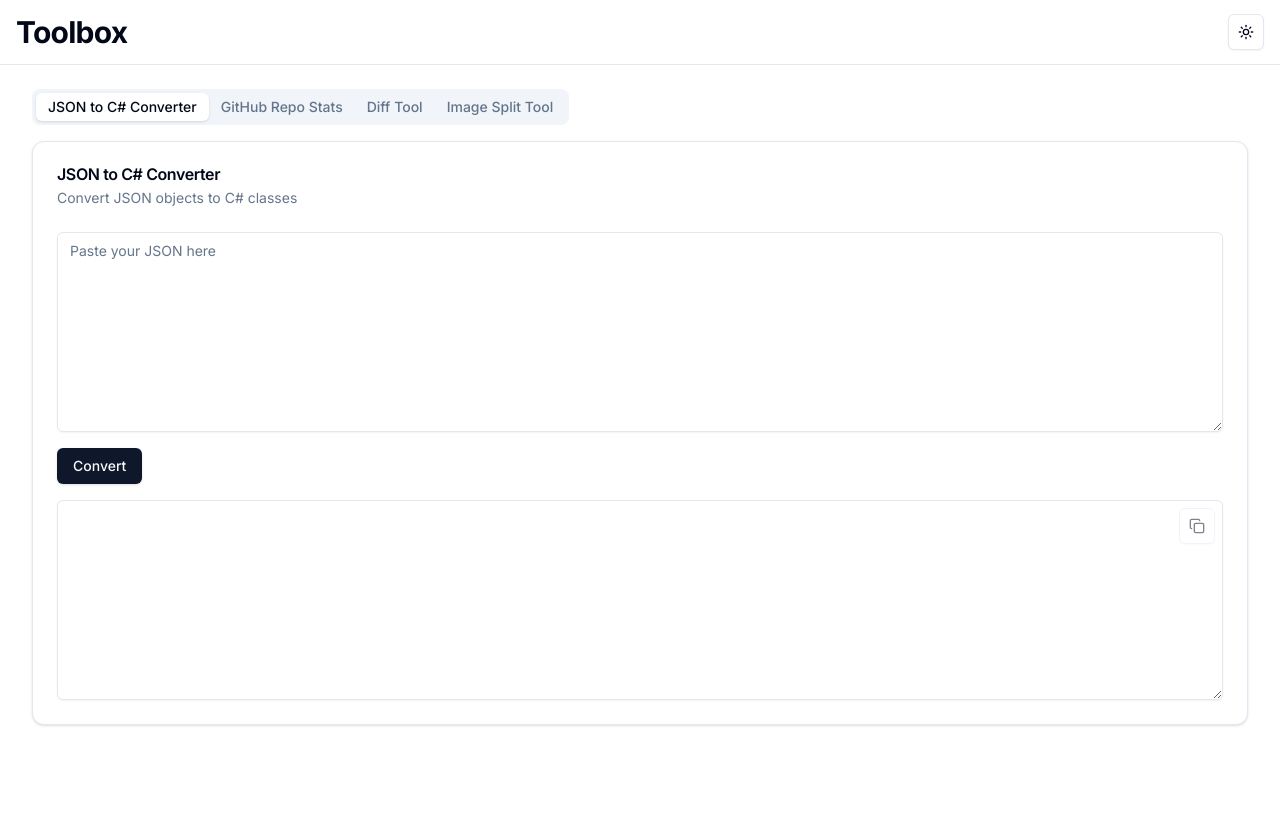
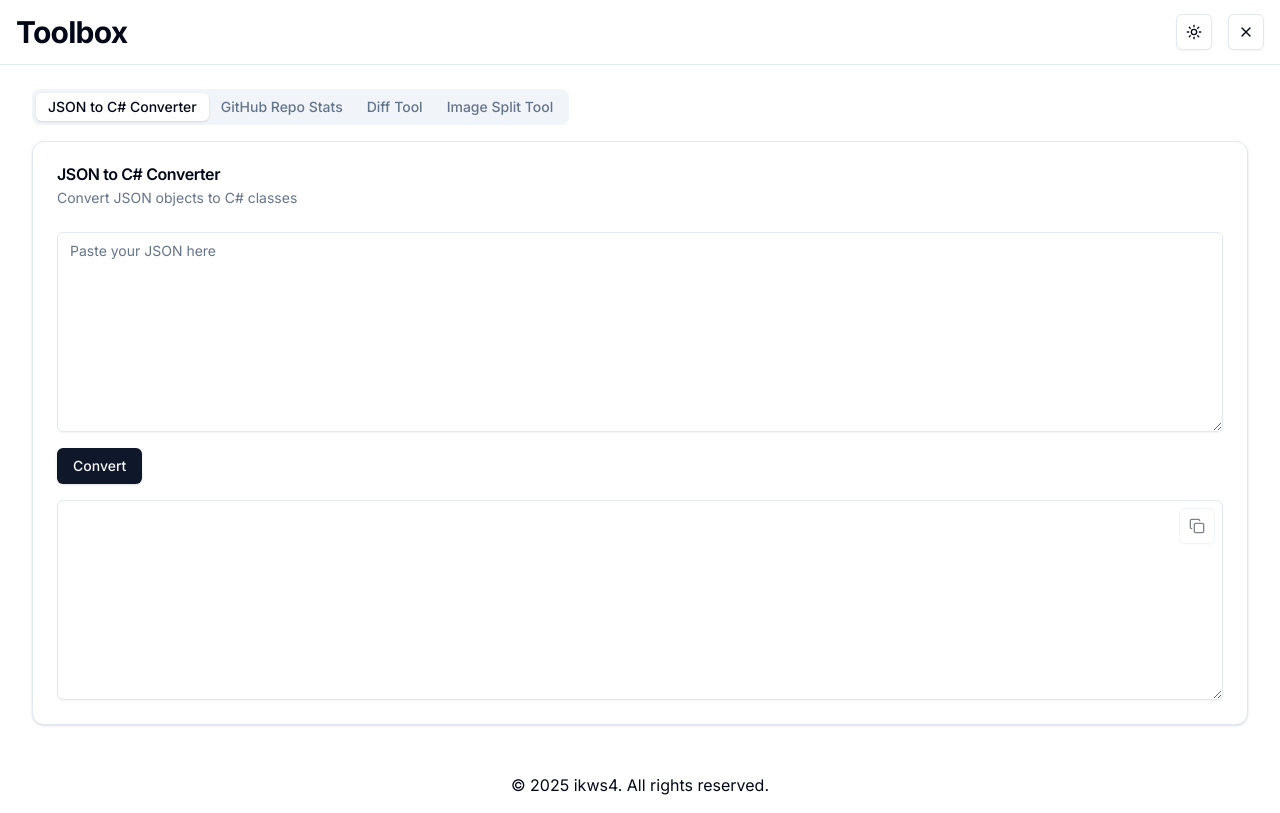
Before and after one commit to ikws4/toolbox, a Next.js app: page /toolbox/ in a window 1280 px wide. Built offline with nearby package versions, Linux system fonts and the light colour scheme.

Commit message:
feat: enhance dashboard layout with close button and footer

```diff
--- a/app/page.tsx
+++ b/app/page.tsx
@@ -1,3 +1,5 @@
+'use client'
+
 import { Card, CardContent, CardDescription, CardHeader, CardTitle } from "@/components/ui/card"
 import { Tabs, TabsContent, TabsList, TabsTrigger } from "@/components/ui/tabs"
 import JsonToCSharpConverter from './components/json-to-csharp-converter'
@@ -5,6 +7,8 @@ import GithubRepoStats from './components/github-repo-stats'
 import DiffTool from './components/diff-tool'
 import ImageSplitTool from './components/image-split-tool'
 import { ThemeToggle } from "@/components/theme-toggle"
+import { Button } from "@/components/ui/button"
+import { X } from "lucide-react"
 
 export default function Dashboard() {
   return (
@@ -12,7 +16,13 @@ export default function Dashboard() {
       <div className="border-b">
         <div className="flex h-16 items-center px-4 justify-between">
           <h1 className="text-3xl font-bold tracking-tight">Toolbox</h1>
-          <ThemeToggle />
+          <div className="flex items-center space-x-4">
+            <ThemeToggle />
+            <Button onClick={() => window.history.back()} variant="outline" size="icon">
+              <X className="h-[1.2rem] w-[1.2rem] rotate-0 scale-100 transition-all dark:-rotate-90 dark:scale-0" />
+              <span className="sr-only">Close</span>
+            </Button>
+          </div>
         </div>
       </div>
       <div className="flex-1 space-y-4 p-8 pt-6">
@@ -77,6 +87,9 @@ export default function Dashboard() {
           </TabsContent>
         </Tabs>
       </div>
+      <footer className="text-center py-4">
+        &copy; {new Date().getFullYear()} ikws4. All rights reserved.
+      </footer>
     </div>
   )
 }
```
